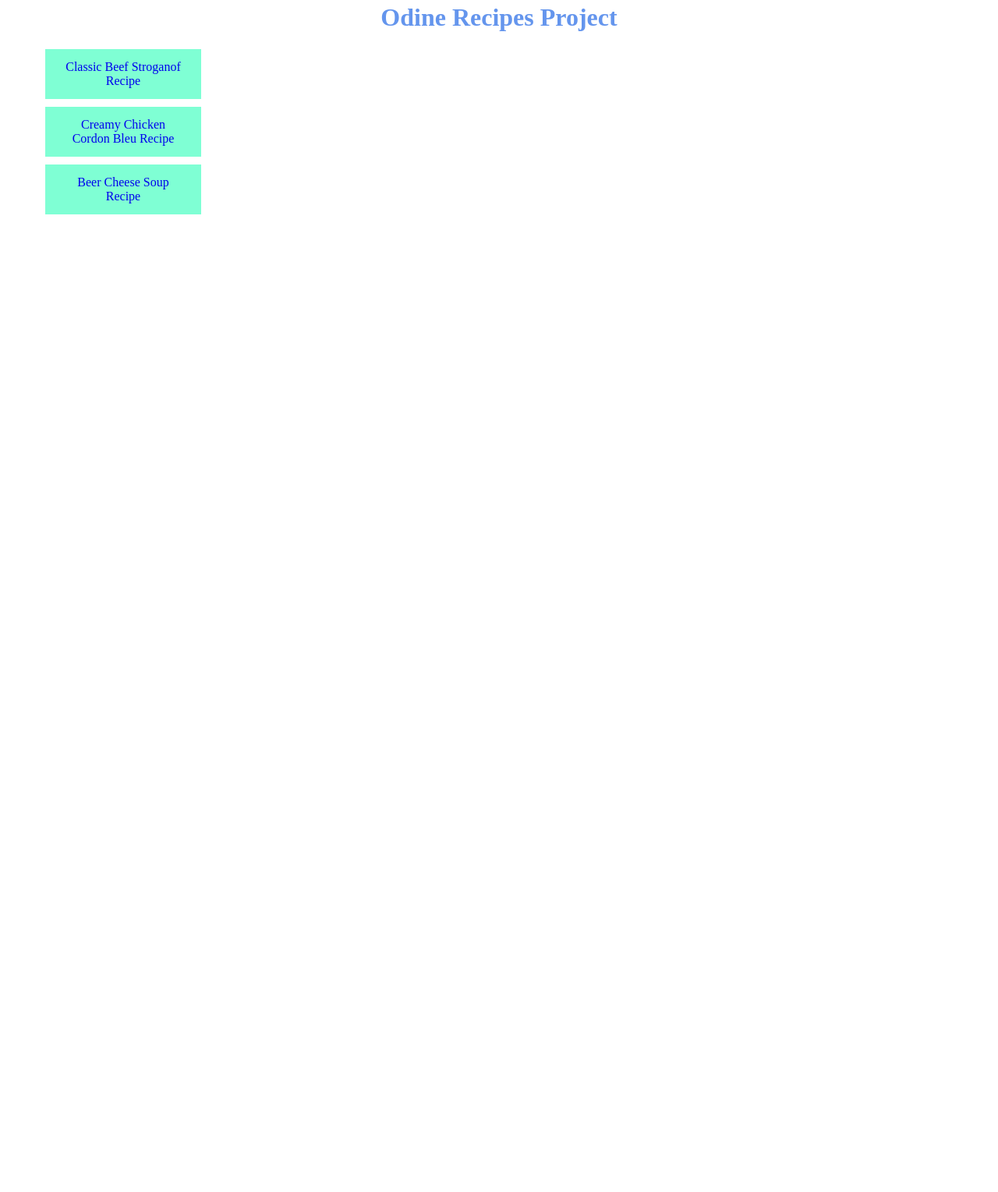
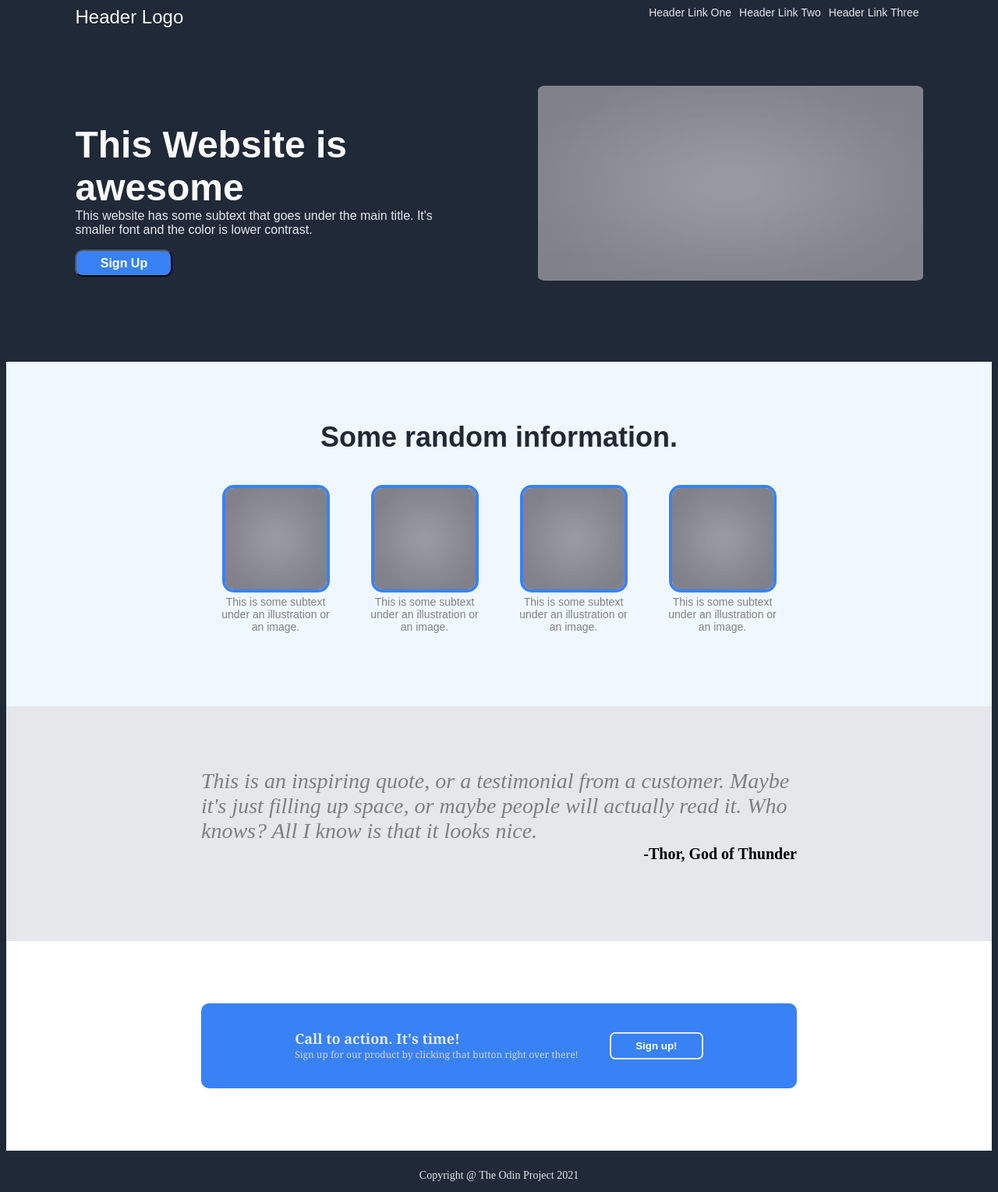
Before and after one commit to toleagrn/git_test, a plain HTML site: page index.html in a window 1280 px wide. Shown: the part 17-1546 px from the top of the page at 78% size. Before the commit the page ends 800 px from the top, so only its background shows below. Drawn offline with Linux system fonts and the light colour scheme.

Commit message:
Updating the Landing page for the Odin Project.

```diff
--- a/index.html
+++ b/index.html
@@ -3,15 +3,70 @@
 <head>
     <meta charset="UTF-8">
     <meta name="viewport" content="width=device-width, initial-scale=1.0">
-    <title>Odin Recipe Project</title>
+    <title>Odin Project</title>
     <link rel="stylesheet" href="styles.css">
 </head>
 <body>
-    <h1>Odine Recipes Project</h1>
-    <ul id="main_list">
-        <li class="main-list-element"><a href="./recipes/beefstroganof.html">Classic Beef Stroganof Recipe</a></li>
-        <li class="main-list-element"><a href="./recipes/creamychicken.html">Creamy Chicken Cordon Bleu Recipe</a></li>
-        <li class="main-list-element"><a href="./recipes/beercheesesoup.html">Beer Cheese Soup Recipe</a></li>
-    </ul>
+    <div class="headerSection">
+        <div class="header">
+            <p class="headerLogo">Header Logo</p>
+            <div class="links">
+                <a href="">Header Link One</a>
+                <a href="">Header Link Two</a>
+                <a href="">Header Link Three</a>
+            </div>
+        </div>
+
+        <div class="introSection">
+            <div class="introLeft">
+                <p class="titleText">This Website is awesome</p>
+                <p class="introText">This website has some subtext that goes under the main title. It's smaller font and the color is lower contrast.</p>
+                <button class="introButton">Sign Up</button>
+            </div>
+            <div class="introRight">
+                <img class="introImage" src="../git_test/images/graybackground.png" alt="This is a placeholder for the image">
+            </div>
+        </div>
+    </div>
+
+    <div class="middleSection">
+        <p class="infoHeader">Some random information.</p>
+        <div class="middleFlex">
+            <div class="imgBlock">
+                <img class="middleImg" src="../git_test/images/graybackground.png" alt="This is a placeholder">
+                <p>This is some subtext under an illustration or an image.</p>
+            </div>
+            <div class="imgBlock">
+                <img class="middleImg" src="../git_test/images/graybackground.png" alt="This is a placeholder">
+                <p>This is some subtext under an illustration or an image.</p>
+            </div>
+            <div class="imgBlock">
+                <img class="middleImg" src="../git_test/images/graybackground.png" alt="This is a placeholder">
+                <p>This is some subtext under an illustration or an image.</p>
+            </div>
+            <div class="imgBlock">
+                <img class="middleImg" src="../git_test/images/graybackground.png" alt="This is a placeholder">
+                <p>This is some subtext under an illustration or an image.</p>
+            </div>
+        </div>
+    </div>
+
+    <div class="quoteSection">
+        <p class="quote">This is an inspiring quote, or a testimonial from a customer. Maybe it's just filling up space, or maybe people will actually read it. Who knows? All I know is that it looks nice.</p>
+        <p class="author">-Thor, God of Thunder</p>
+    </div>
+
+    <div class="footerSection">
+        <div class="blueBox">
+            <div class="footerText">
+                <p class="footLine1">Call to action. It's time!</p>
+                <p class="footLine2">Sign up for our product by clicking that button right over there!</p>
+            </div>
+            <button class="footButton">Sign up!</button>
+        </div>
+    </div>
+
+    <p class="copyright">Copyright @ The Odin Project 2021</p>
 </body>
+<script src="javascript.js"></script>
 </html>
--- a/styles.css
+++ b/styles.css
@@ -1,31 +1,225 @@
-h1 {
-    color:cornflowerblue;
+body{
+    background-color: #1F2937;
+}
+.header{
+    display:flex;
+    width:100%;
+    justify-content: flex-end;
+    margin-top: 20px;
+}
+
+.headerLogo{
+    width:auto;
+    flex: 1 1 0%;
+    margin-left: 7%;
+    margin-top: 5px;
+    display:flex;
+
+    font-family: Arial, Helvetica, sans-serif;
+    font-size: 24px;
+    color:#F9FAF8;
+    font-weight:500;
+}
+
+.links{
+    align-content: flex-start;
+    justify-content: right;
+    margin-right: 7%;
+    display: flex;
+    flex: 1 1 0%;
+}
+
+.links a{
+    padding:5px;
+    text-decoration: none;
+    font-size: 14px;
+    font-family: Arial, Helvetica, sans-serif;
+    color: #E5E7EB;
+
+}
+
+.introSection {
+    display: flex;
+    padding-bottom: 100px;
+    margin-top: 50px;
+}
+
+.introLeft {
+    flex: 1 1 0%;
+    margin-left: 7%;
+    padding-right: 100px;
+}
+
+.introRight {
+    flex: 1 1 0%;
+    margin-right: 7%;
+}
+
+.titleText {
+    font-family: Arial, Helvetica, sans-serif;
+    font-size: 48px;
+    font-weight: 900;
+    color: #F9FAF8;
+    margin-bottom: 0px;
+}
+
+.introText {
+    font-family: Arial, Helvetica, sans-serif;
+    font-size: 16px;
+    color: #E5E7EB;
+    margin-top: 0px;
+}
+
+.introImage {
+    width: 100%;
+    height: 250px;
+    border-radius: 2%;
+}
+
+.introButton {
+    width: 125px;
+    height: 35px;
+    font-family: Arial, Helvetica, sans-serif;
+    color:white;
+    font-weight: 700;
+    background-color: #3882F6;
+    border-radius: 10px;
+    font-size: 16px;
+    text-align: center;
+    line-height: 1.2;
+}
+
+.introButton:hover{
+    background-color: #2563eb;
+}
+
+.infoHeader {
+    text-align: center;
+    font-family: Arial, Helvetica, sans-serif;
+    font-size: 36px;
+    font-weight: 900;
+    color: #1F2937;
+    margin-bottom: 30px;
+}
+
+.middleSection {
+    background-color: aliceblue;
+    padding-top: 40px;
+    padding-bottom: 80px;
+}
+
+.middleFlex {
+    display: flex;
+    padding-top: 10px;
+    padding-left: 250px;
+    padding-right: 250px;
+}
+
+.middleImg {
+    height: 130px;
+    width: 130px;
+    border: 4px solid #3882F6;
+    border-radius: 15px;
+    align-self: center;
+}
+
+.imgBlock {
+    padding-left: 10px;
+    padding-right: 10px;
+    text-align: center;
+    justify-content: space-evenly;
+}
+
+.imgBlock p {
+    margin-top: 0px;
+    padding-left: 10px;
+    padding-right: 10px;
+    color:gray;
+    font-family: Arial, Helvetica, sans-serif;
+    font-size: 14px;
     text-align: center;
 }
 
-#main_list {
-    margin:auto;
-    list-style-type: none;
+.quoteSection {
+    background-color: #E5E7EB;
+    padding-top: 80px;
+    padding-left: 250px;
+    padding-right: 250px;
+    padding-bottom: 80px;
 }
 
-.main-list-element {
-    margin: 10px;
-    width: 200px;
+.quote {
+    margin-top: 0px;
+    margin-bottom: 0px;
+    font-family:'Times New Roman', Times, serif;
+    font-size: 28px;
+    color: gray;
+    font-style: italic;
+    font-weight: 100;
 }
 
-.home-link{
-    margin: auto;
-    width:10%;
+.author {
+    margin-top: 0px;
+    text-align: right;
 }
 
-a:link, a:visited {
-  background-color:aquamarine;
-  padding: 14px 25px;
-  text-align: center;
-  text-decoration: none;
-  display: inline-block;
+.author {
+    font-weight: 600;
+    font-size: 20px;
+    padding-top: 2px;
 }
 
-a:hover, a:active {
-  background-color:lightblue;
+.footerSection {
+    padding-top: 80px;
+    padding-bottom: 80px;
+    background-color: white;
 }
+
+.blueBox {
+    display: flex;
+    justify-content: space-around;
+    align-items: center;
+    background-color: #3882F6;
+    margin-left: 250px;
+    margin-right: 250px;
+    padding-top: 15px;
+    padding-bottom: 15px;
+    padding-left: 100px;
+    padding-right: 100px;
+    border-radius: 10px;
+}
+
+.footLine1 {
+    color:#E5E7EB;
+    font-family:Georgia, 'Times New Roman', Times, serif;
+    margin-bottom: 0px;
+    font-weight: bold;
+    font-size: 18px;
+}
+
+.footLine2 {
+    color:lightgray;
+    font-size: 12px;
+    font-weight: lighter;
+    font-family: Georgia, 'Times New Roman', Times, serif;
+    margin-top: 0px;
+    margin-bottom: 20px;
+}
+
+.footButton {
+    border: 2px solid #E5E7EB;
+    background-color: #3882F6;
+    border-radius: 7px;
+    color:white;
+    font-weight: bold;
+    height: 35px;
+    width: 120px;
+
+}
+
+.copyright {
+    color:#E5E7EB;
+    text-align: center;
+    padding: 10px 0px;
+    font-size: 14px;
+}
```
Also changed, not shown: images/graybackground.png (added).
